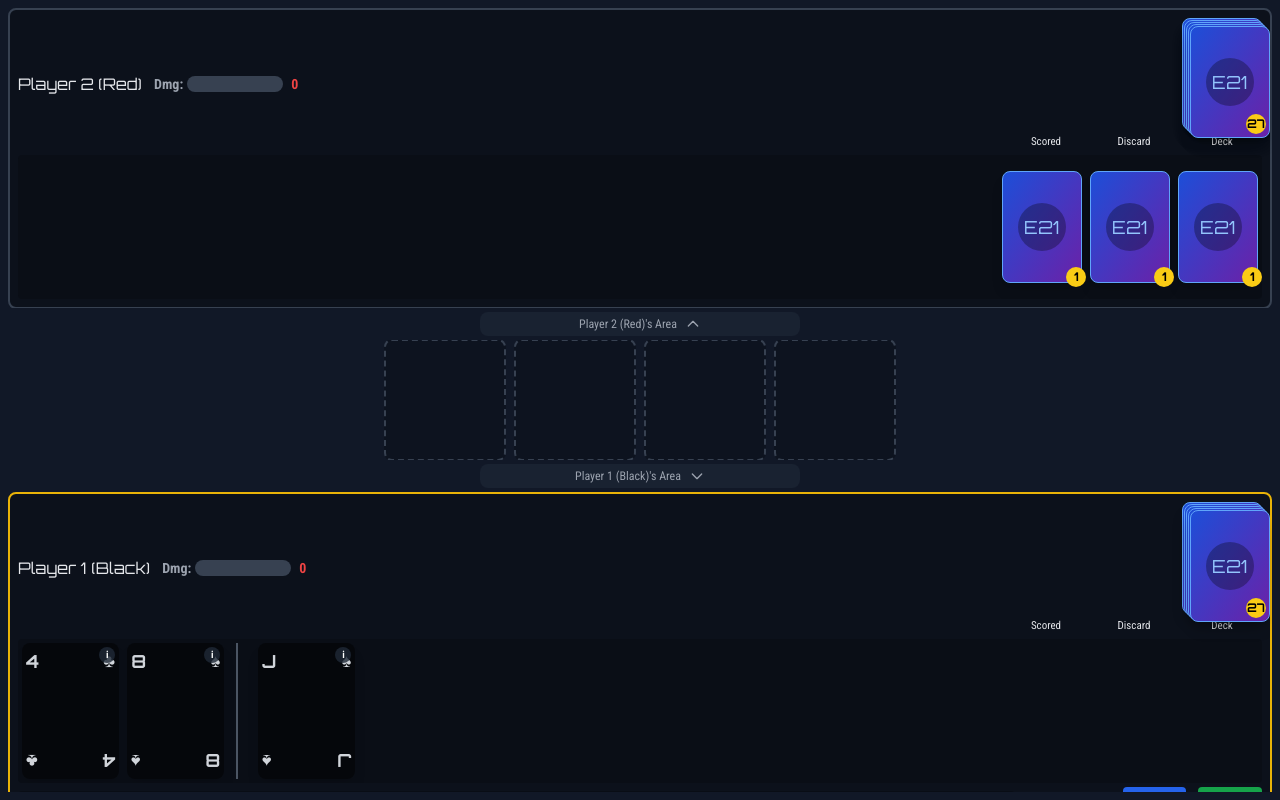
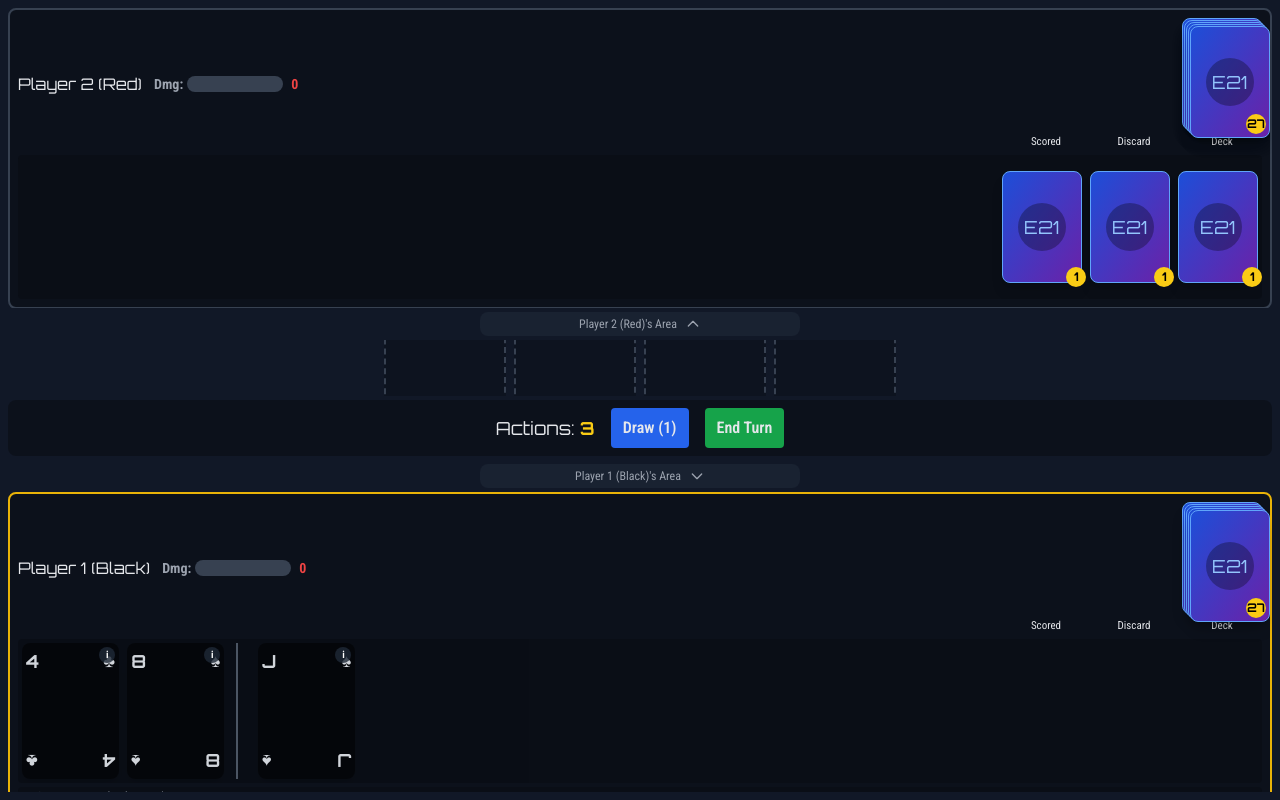
Before and after one commit to SrIrvin/K, a React (Vite) app: page / in a window 1280 px wide. Both pictures are taken after a click on the button "2-Player Hot-Seat". Built offline with nearby package versions, Linux system fonts and the light colour scheme.

Commit message:
efactor UI

```diff
--- a/components/GameUI.tsx
+++ b/components/GameUI.tsx
@@ -26,14 +26,13 @@ const CARD_DESCRIPTIONS: Record<Rank, string> = {
 };
 // #endregion
 
-const PlayerArea: React.FC<{ player?: Player; isOpponent?: boolean; }> = ({ player, isOpponent = false }) => {
+const PlayerArea: React.FC<{ player?: Player; isOpponent?: boolean; canAct: boolean; }> = ({ player, isOpponent = false, canAct }) => {
     const { state, dispatch } = useContext(GameContext);
     if(!player) return <div className="h-24 flex-shrink-0"></div>;
 
     const isCurrentPlayer = state.currentPlayerId === player.id;
     const specialCards = player.hand.filter(c => ['J', 'Q', 'K', 'A', 'Joker'].includes(c.rank));
     const unitCards = player.hand.filter(c => !['J', 'Q', 'K', 'A', 'Joker'].includes(c.rank)).sort((a,b) => parseInt(a.rank) - parseInt(b.rank));
-    const canAct = state.actionsRemaining > 0 && !state.isTargeting && !state.kingMoveState?.isMoving && isCurrentPlayer;
 
     const onInfoClick = (card: Card) => dispatch({ type: 'SET_CARD_INFO_MODAL', payload: { card } });
 
@@ -45,7 +44,6 @@ const PlayerArea: React.FC<{ player?: Player; isOpponent?: boolean; }> = ({ play
 
     const handleDragStart = (cardId: string) => {
         if (canAct) {
-            // Ensure the card is selected before dragging
             if (state.selectedCardIdInHand !== cardId) {
                 dispatch({ type: 'SELECT_CARD_IN_HAND', payload: { cardId } });
             }
@@ -85,7 +83,7 @@ const PlayerArea: React.FC<{ player?: Player; isOpponent?: boolean; }> = ({ play
                         style={{aspectRatio: '5/7'}}
                         draggable={canAct}
                         onDragStart={() => handleDragStart(card.id)}
-                        onDragEnd={() => handleSelectCard(null)} // Deselect after drag
+                        onDragEnd={() => handleSelectCard(null)}
                       >
                         <GameCard
                             card={card}
@@ -108,22 +106,12 @@ const PlayerArea: React.FC<{ player?: Player; isOpponent?: boolean; }> = ({ play
               )}
             </div>
 
-            {!isOpponent && (
-              <div className="flex flex-col sm:flex-row justify-between items-center mt-1 gap-2">
-                {isCurrentPlayer && state.log.length > 0 ? (
-                  <div className="text-xs sm:text-sm text-gray-400 h-5 overflow-hidden flex-grow order-2 sm:order-1 w-full sm:w-auto bg-black/20 px-2 rounded">
-                    <p className="whitespace-nowrap">
-                        <span className="font-bold text-yellow-400">&gt; </span>
-                        {state.log[0]}
-                    </p>
-                  </div>
-                ) : <div className="order-2 sm:order-1 flex-grow h-5"></div>}
-
-                <div className="flex items-center space-x-2 md:space-x-3 order-1 sm:order-2">
-                    <div className="text-sm md:text-base font-orbitron">Actions: <span className="text-yellow-400 font-bold">{state.actionsRemaining}</span></div>
-                    <button onClick={() => dispatch({ type: 'DRAW_CARD'})} disabled={!canAct} className="px-2 py-1 text-xs md:text-sm bg-blue-600 rounded disabled:bg-gray-600 disabled:cursor-not-allowed hover:bg-blue-500">Draw (1)</button>
-                    <button onClick={() => dispatch({ type: 'END_TURN'})} disabled={state.kingMoveState?.isMoving} className="px-2 py-1 text-xs md:text-sm bg-green-600 rounded hover:bg-green-500 disabled:bg-gray-600">End Turn</button>
-                </div>
+            {!isOpponent && isCurrentPlayer && state.log.length > 0 && (
+              <div className="text-xs sm:text-sm text-gray-400 h-5 overflow-hidden flex-grow w-full bg-black/20 px-2 rounded mt-1">
+                <p className="whitespace-nowrap">
+                    <span className="font-bold text-yellow-400">&gt; </span>
+                    {state.log[0]}
+                </p>
               </div>
             )}
         </div>
@@ -152,9 +140,7 @@ const CardInfoModal: React.FC = () => {
 
 const GameUI: React.FC = () => {
     const { state, dispatch } = useContext(GameContext);
-    const { players, currentPlayerId, board, selectedUnitIdOnBoard, gameMode, winner, selectedCardIdInHand, kingMoveState } = state;
-    console.log("selectedUnitIdOnBoard:", selectedUnitIdOnBoard);
-    console.log("selectedUnitIdOnBoard:", selectedUnitIdOnBoard);
+    const { players, currentPlayerId, board, selectedUnitIdOnBoard, gameMode, winner, selectedCardIdInHand, kingMoveState, actionsRemaining } = state;
 
     const [isOpponentHandVisible, setIsOpponentHandVisible] = useState(true);
     const [isPlayerHandVisible, setIsPlayerHandVisible] = useState(true);
@@ -164,9 +150,11 @@ const GameUI: React.FC = () => {
     const opponentPlayer = useMemo(() => players?.[1 - currentPlayerId], [players, currentPlayerId]);
 
     const isPlacingCard = !!selectedCardIdInHand && !kingMoveState?.isMoving;
+    const isCurrentPlayerTurn = useMemo(() => currentPlayerId === state.currentPlayerId, [currentPlayerId, state.currentPlayerId]);
+    const canAct = useMemo(() => actionsRemaining > 0 && !state.isTargeting && !kingMoveState?.isMoving && isCurrentPlayerTurn, [actionsRemaining, state.isTargeting, kingMoveState, isCurrentPlayerTurn]);
 
     useEffect(() => {
-        if (gameMode === 'playing' && state.gameType === 'ai' && currentPlayerId === 1 && !winner && state.actionsRemaining > 0 && !kingMoveState?.isMoving) {
+        if (gameMode === 'playing' && state.gameType === 'ai' && currentPlayerId === 1 && !winner && actionsRemaining > 0 && !kingMoveState?.isMoving) {
             const timer = setTimeout(() => {
                 const bestAction = getAiBestAction(state);
                 if (bestAction) {
@@ -176,11 +164,11 @@ const GameUI: React.FC = () => {
                 }
             }, 1000);
             return () => clearTimeout(timer);
-        } else if (gameMode === 'playing' && state.gameType === 'ai' && currentPlayerId === 1 && !winner && state.actionsRemaining <= 0 && !kingMoveState?.isMoving) {
+        } else if (gameMode === 'playing' && state.gameType === 'ai' && currentPlayerId === 1 && !winner && actionsRemaining <= 0 && !kingMoveState?.isMoving) {
              const timer = setTimeout(() => dispatch({ type: 'END_TURN' }), 1000);
              return () => clearTimeout(timer);
         }
-    }, [state, gameMode, currentPlayerId, winner, state.actionsRemaining, kingMoveState, dispatch]);
+    }, [state, gameMode, currentPlayerId, winner, actionsRemaining, kingMoveState, dispatch]);
 
     const selectedUnit = useMemo(() => board.flat().find(u => u?.id === selectedUnitIdOnBoard), [board, selectedUnitIdOnBoard]);
 
@@ -200,7 +188,7 @@ const GameUI: React.FC = () => {
         <div className="flex flex-col h-screen max-h-screen bg-gray-900 text-gray-200 p-1 sm:p-2">
             {/* Opponent Panel */}
             <div className={`flex-shrink-0 transition-all duration-300 ease-in-out overflow-hidden ${!isOpponentHandVisible || isPlacingCard ? 'max-h-0 opacity-0' : 'max-h-[300px] opacity-100'}`}>
-                <PlayerArea player={opponentPlayer} isOpponent={true} />
+                <PlayerArea player={opponentPlayer} isOpponent={true} canAct={false} />
             </div>
 
             {/* Toggle Button for Opponent Panel */}
@@ -232,6 +220,15 @@ const GameUI: React.FC = () => {
                 />
             </div>
 
+            {/* Action Bar */}
+            {isCurrentPlayerTurn && gameMode === 'playing' && (
+                <div className="flex-shrink-0 py-2 px-2 sm:px-4 bg-black/30 rounded-lg my-1 flex items-center justify-center gap-4">
+                    <div className="text-base md:text-lg font-orbitron">Actions: <span className="text-yellow-400 font-bold">{actionsRemaining}</span></div>
+                    <button onClick={() => dispatch({ type: 'DRAW_CARD'})} disabled={!canAct} className="px-3 py-2 text-sm md:text-base bg-blue-600 rounded disabled:bg-gray-600 disabled:cursor-not-allowed hover:bg-blue-500 font-semibold">Draw (1)</button>
+                    <button onClick={() => dispatch({ type: 'END_TURN'})} disabled={kingMoveState?.isMoving} className="px-3 py-2 text-sm md:text-base bg-green-600 rounded hover:bg-green-500 disabled:bg-gray-600 font-semibold">End Turn</button>
+                </div>
+            )}
+
             {/* Toggle Button for Player Panel */}
             {!isPlacingCard && (
                 <div className="flex-shrink-0 flex justify-center py-1">
@@ -253,7 +250,7 @@ const GameUI: React.FC = () => {
 
             {/* Current Player Panel */}
             <div className={`flex-shrink-0 transition-all duration-300 ease-in-out overflow-hidden ${!isPlayerHandVisible || isPlacingCard ? 'max-h-0 opacity-0' : 'max-h-[300px] opacity-100'}`}>
-              <PlayerArea player={currentPlayer} />
+              <PlayerArea player={currentPlayer} canAct={canAct} />
             </div>
 
             <CardInfoModal />
```
